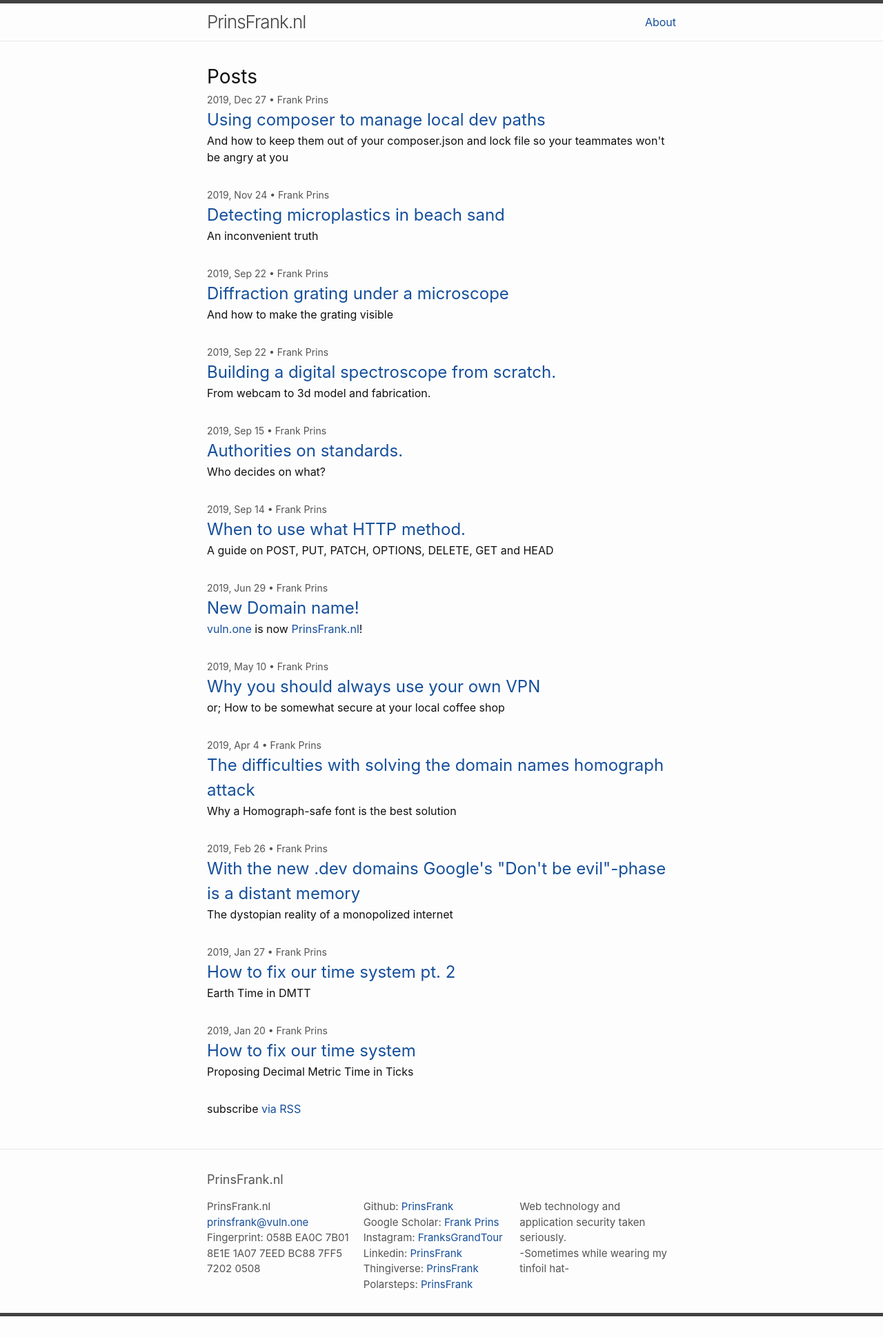
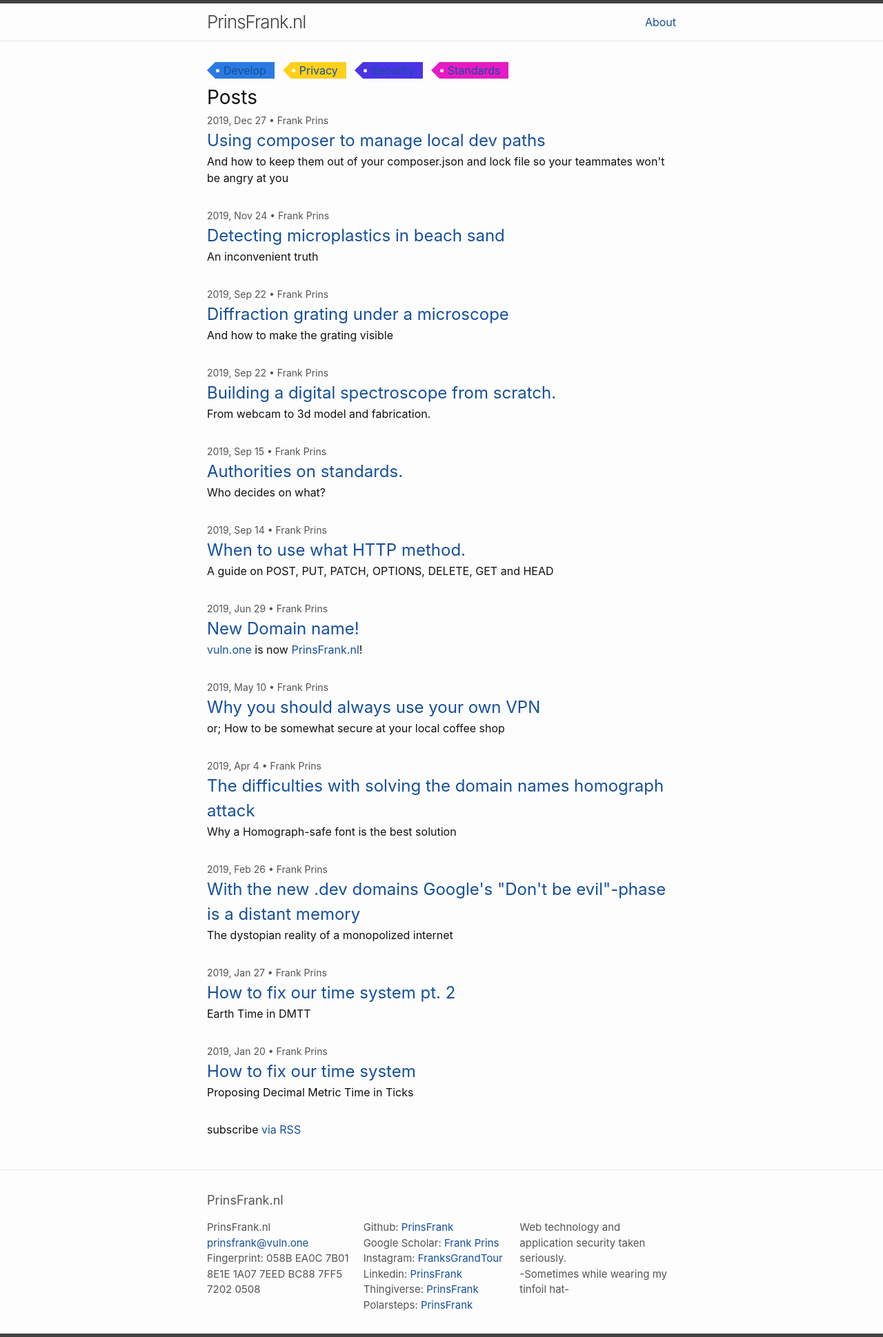
Before and after one commit to PrinsFrank/PrinsFrank.nl, a Jekyll site: the page built from index.md, in a window 1280 px wide. Shown: the whole page at 69% size. Built offline with Jekyll 4.4.1, drawn with Linux system fonts in a browser that asks for light colours; before the commit the page ends 1909 px from its top, so only the background shows below that.

Commit message:
Added tags styling

```diff
--- /dev/null
+++ b/_includes/tags.html
@@ -0,0 +1,14 @@
+<ul  itemscope itemtype="http://www.schema.org/SiteNavigationElement">
+    {%- assign tag_index = 0 -%}
+    {%- for path in page_paths -%}
+        {%- assign category_page = site.pages | where: "path", path | first -%}
+        {%- if category_page.category -%}
+            {%- assign tag_index = tag_index|plus:1 -%}
+            {%- if page.categories contains category_page.category or page.category contains category_page.category %}
+                <li itemprop="name" class="tag-{{ tag_index }}">{{ -}}
+                    <a itemprop="url" href="{{ category_page.url | relative_url }}">{{ category_page.category | escape | capitalize }}</a>
+                </li>
+            {%- endif -%}
+        {% endif %}
+    {%- endfor -%}
+</ul>
--- a/_layouts/default.html
+++ b/_layouts/default.html
@@ -4,6 +4,7 @@
   <body>
     {%- include header.html -%}
     <main>
+      {%- include tags.html -%}
       {{ content }}
     </main>
     {%- include footer.html -%}
--- a/_sass/main.scss
+++ b/_sass/main.scss
@@ -100,6 +100,57 @@ header {
 main {
   padding: 30px 0;
   overflow: hidden;
+
+  [itemtype~="http://www.schema.org/SiteNavigationElement"] {
+    display: inline-block;
+    width: 100%;
+    list-style: none;
+
+    [itemprop~=name] {
+      height: 24px;
+      line-height: 24px;
+      position: relative;
+      float: left;
+      margin: 0 12px;
+      padding: 0 12px;
+
+      [itemprop~=url] {
+        &:before {
+          content: "";
+          position: absolute;
+          top: 0;
+          left: -12px;
+          width: 0;
+          height: 0;
+          border-color: transparent transparent transparent transparent;
+          border-style: solid;
+          border-width: 12px 12px 12px 0;
+        }
+
+        &:after {
+          content: "";
+          float: left;
+          position: absolute;
+          top: 10px;
+          left: 1px;
+          width: 5px;
+          height: 5px;
+          border-radius: 50%;
+          background: #fff;
+        }
+      }
+
+      @for $index from 1 through length($tag-colors) {
+        $color: nth($tag-colors, $index);
+        &.tag-#{$index} {
+          background-color: $color;
+        }
+        &.tag-#{$index} [itemprop~=url]:before {
+          border-right-color: $color;
+        }
+      }
+    }
+  }
 }
 
 footer {
--- a/_sass/variables.scss
+++ b/_sass/variables.scss
@@ -12,6 +12,16 @@ $text-color:       #111;
 $background-color: #fdfdfd;
 $brand-color:      #2a7ae2;
 
+$tag-colors: (
+  $brand-color,
+  #ffcf1c,
+  #4a34e5,
+  #e61ac6,
+  #ffa81c,
+  #19e1af,
+  #f61b61,
+);
+
 $grey-color:       #828282;
 $grey-color-light: lighten($grey-color, 40%);
 $grey-color-dark:  darken($grey-color, 25%);
```
